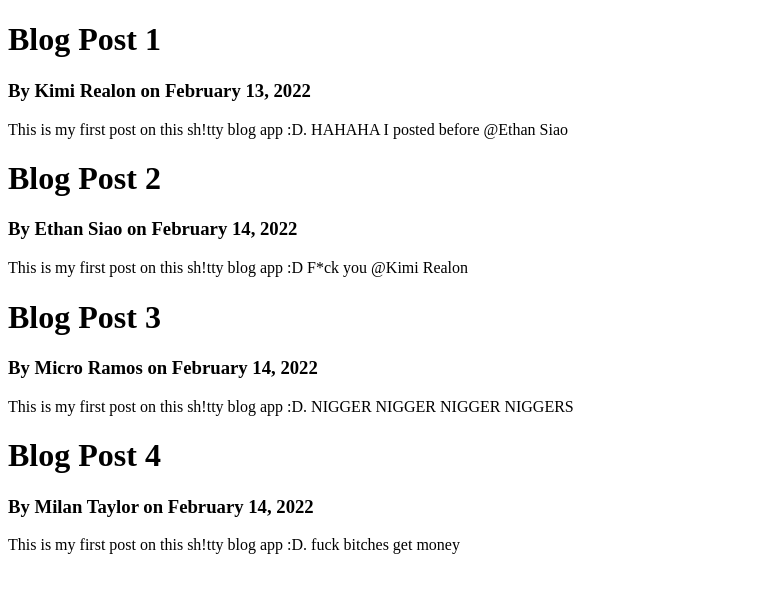
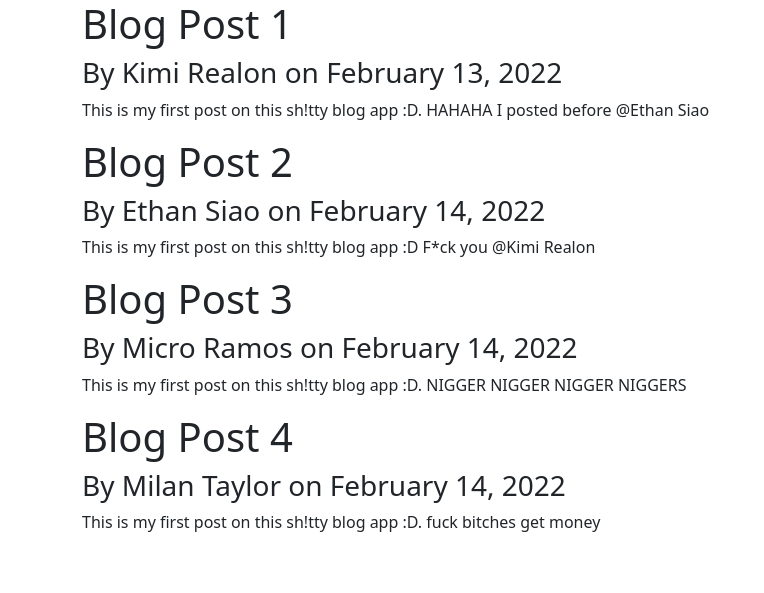
Before and after one commit to es-ethansiao/Blog_App, a Flask app: page / in a window 1280 px wide. Shown: the top 593 px of the page, without its empty margins (0-764 px from the left). Run offline with Flask 2, Linux system fonts and the light colour scheme.

Commit message:
Lesson 9 - Flask Blog 7
Added Bootstrap and JavaScript to the template HTML (layout) and created a margin using a container under div tags to move all content across all pages out of the very edge of the window

```diff
--- a/templates/layout.html
+++ b/templates/layout.html
@@ -1,7 +1,14 @@
 <!-- Format for HTML webpages -->
 <!DOCTYPE html>
-<html>
+<html lang="en">
     <head>
+        <!-- Required meta tags -->
+        <meta charset="utf-8">
+        <meta name="viewport" content="width=device-width, initial-scale=1">
+
+        <!-- Bootstrap CSS -->
+        <link href="https://cdn.jsdelivr.net/npm/bootstrap@5.1.3/dist/css/bootstrap.min.css" rel="stylesheet" integrity="sha384-1BmE4kWBq78iYhFldvKuhfTAU6auU8tT94WrHftjDbrCEXSU1oBoqyl2QvZ6jIW3" crossorigin="anonymous">
+
         <!-- Title formatting for all webpages, shown on the tab.
             If title parameter is sent from python app, it displays next to the "Flask Blog" text -->
         {% if title %}
@@ -11,8 +18,15 @@
             <title>Flask Blog</title>
         {% endif %}
     </head>
+
     <body>
+        <!-- Div tag with container pulls content away from the very edge and creates a margin -->
+        <div class="container">
         <!-- Block code allows different content to be added in other HTML files -->
         {% block content %}{% endblock %}
+        </div>
+
+        <!-- JavaScript: Bootstrap Bundle with Popper -->
+        <script src="https://cdn.jsdelivr.net/npm/bootstrap@5.1.3/dist/js/bootstrap.bundle.min.js" integrity="sha384-ka7Sk0Gln4gmtz2MlQnikT1wXgYsOg+OMhuP+IlRH9sENBO0LRn5q+8nbTov4+1p" crossorigin="anonymous"></script>
     </body>
 </html>
```
